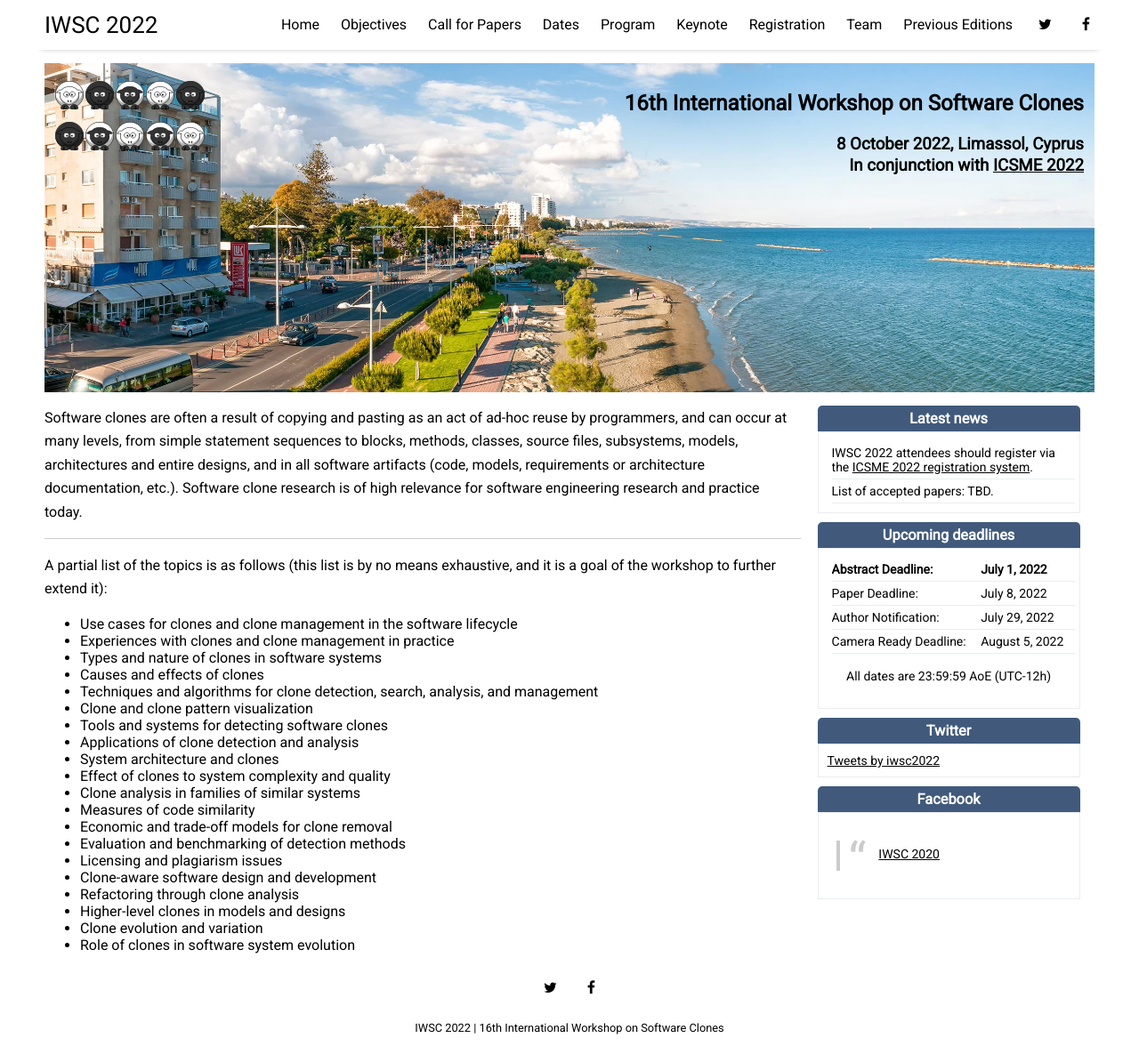
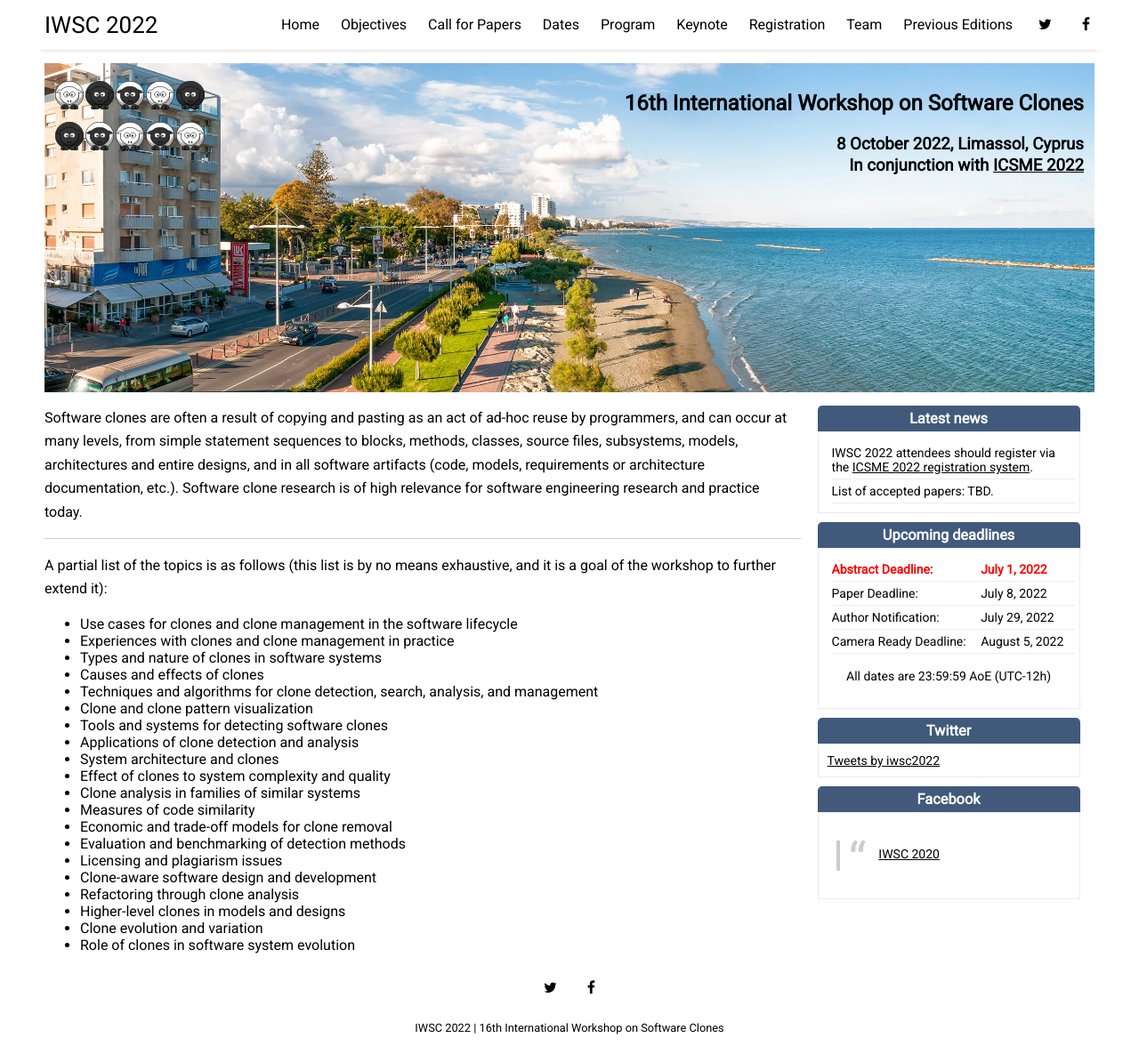
Before and after one commit to iwsc2023/iwsc2023.github.io, a Jekyll site: the page built from index.html, in a window 1280 px wide and 1194 px high. Shown: the whole window at 89% size. Built offline with Jekyll 4.4.1, drawn with Linux system fonts in a browser that asks for light colours; nearby versions of some CDN libraries; the list of posts is cut into pages by our own code; comment, search, counter and statistics services are not loaded.

Commit message:
add important dates

```diff
--- a/_includes/sidebar.html
+++ b/_includes/sidebar.html
@@ -22,8 +22,8 @@
     <div class="grey_box">
       <table class="tg">
         <tr>
-          <td class="tg-col"> <b>Abstract Deadline:</b></td>
-          <td class="tg-col"> <b>July 1, 2022</b></td>
+          <td class="tg-col" style="color:red;"> <b>Abstract Deadline:</b></td>
+          <td class="tg-col" style="color:red;"> <b>July 1, 2022</b></td>
           <!---<td class="tg-col"><del>July 1, 2022 AoE</del> <br/> 20 Dec 19 AoE</td>--->
         </tr>
         <tr>
```
